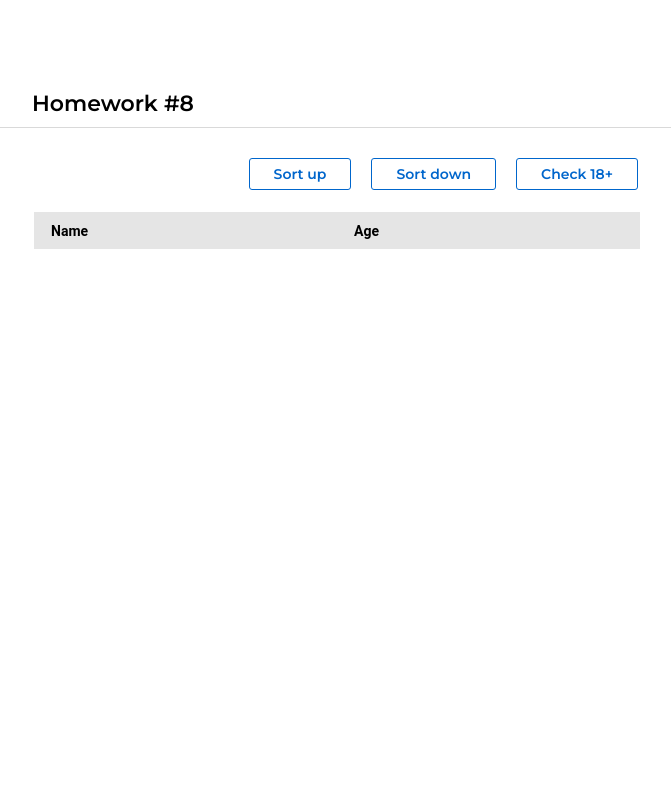
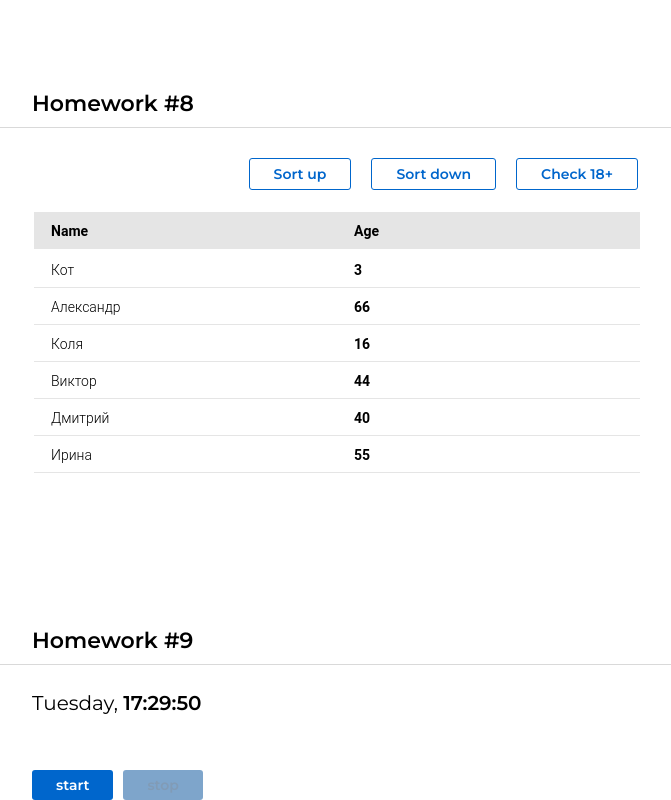
Before and after one commit to LDS196/hws2-master, a React (Create React App) app: page /#/junior in a window 1280 px wide. Shown: the part 613-1413 px from the top of the page, without its empty margins (38-709 px from the left). Before the commit the page ends 1041 px from the top, so only its background shows below. Built offline with nearby package versions, Linux system fonts and the light colour scheme.

Commit message:
hw#9 update

```diff
--- a/src/s2-homeworks/hw05/pages/Junior.tsx
+++ b/src/s2-homeworks/hw05/pages/Junior.tsx
@@ -2,6 +2,7 @@ import React from 'react'
 import HW6 from "../../hw06/HW6";
 import HW7 from "../../hw07/HW7";
 import HW8 from "../../hw08/HW8";
+import HW9 from "../../hw09/HW9";
 // import HW6 from '../../hw06/HW6'
 // import HW7 from '../../hw07/HW7'
 // import HW8 from '../../hw08/HW8'
@@ -13,7 +14,7 @@ function Junior() {
             <HW6 />
             <HW7 />
             <HW8 />
-            {/*<HW9 />*/}
+            <HW9 />
         </div>
     )
 }
--- a/src/s2-homeworks/hw08/User.tsx
+++ b/src/s2-homeworks/hw08/User.tsx
@@ -9,13 +9,13 @@ type UserPropsType = {
 
 const User: React.FC<UserPropsType> = ({ u }) => {
     return (
-        <tr id={'hw8-user-' + u._id + '-' + u.age} className={s.item}>
+        <tr id={'hw8-user-' + u._id + '-' + u.age} className={s.my}>
             <td id={'hw8-user-name-' + u._id} className={s.nameCol}>
-                {/*отобразить имя*/}
+                {u.name}
 
             </td>
-            <td id={'hw8-user-age-' + u._id}>
-                {/*отобразить возраст*/}
+            <td className={s.ageCol} id={'hw8-user-age-' + u._id}>
+                {u.age}
 
             </td>
         </tr>
--- a/src/s2-homeworks/hw09/Clock.module.css
+++ b/src/s2-homeworks/hw09/Clock.module.css
@@ -1,14 +1,26 @@
 .buttonsContainer {
+    display: flex;
+    gap: 0 10px;
 }
 
 .clock {
+    margin-top: 26px;
+    font-weight: 400;
+    font-size: 20px;
+    line-height: 24px;
 }
 
 .watch {
+    margin-bottom: 8px;
 }
 
 .watch strong {
 }
 
 .more {
+    color: rgba(0, 0, 0, 0.5);
+    margin-bottom: 27px;
+    font-weight: 400;
+    font-size: 16px;
+    line-height: 20px;
 }
--- a/src/s2-homeworks/hw09/Clock.tsx
+++ b/src/s2-homeworks/hw09/Clock.tsx
@@ -2,37 +2,73 @@ import React, {useState} from 'react'
 import SuperButton from '../hw04/common/c2-SuperButton/SuperButton'
 import {restoreState} from '../hw06/localStorage/localStorage'
 import s from './Clock.module.css'
+import {logDOM} from "@testing-library/react";
 
 function Clock() {
     const [timerId, setTimerId] = useState<number | undefined>(undefined)
     // for autotests // не менять // можно подсунуть в локалСторэдж нужную дату, чтоб увидеть как она отображается
     const [date, setDate] = useState<Date>(new Date(restoreState('hw9-date', Date.now())))
     const [show, setShow] = useState<boolean>(false)
+    const DAYS = [
+        'Sunday',
+        'Monday',
+        'Tuesday',
+        'Wednesday',
+        'Thursday',
+        'Friday',
+        'Saturday'
+    ];
+    const MONTHS = ['January', 'February', 'March', 'April', 'May', 'June', 'July', 'August', 'September', 'October', 'November', 'December'];
 
     const start = () => {
         // пишут студенты // запустить часы (должно отображаться реальное время, а не +1)
         // сохранить ид таймера (https://learn.javascript.ru/settimeout-setinterval#setinterval)
-
+        // const t = setInterval(() => setDate(new Date()), 1000)
+        const t = setInterval(() => setDate(new Date()), 1000)
+         setTimerId(+t)
     }
 
     const stop = () => {
         // пишут студенты // поставить часы на паузу, обнулить ид таймера (timerId <- undefined)
-
+        clearInterval(timerId)
+        setTimerId(undefined)
     }
 
     const onMouseEnter = () => { // пишут студенты // показать дату если наведена мышка
-
+        setShow(true)
     }
     const onMouseLeave = () => { // пишут студенты // спрятать дату если мышка не наведена
-
+        setShow(false)
+    }
+    let seconds: any = date.getSeconds()
+    if (seconds < 10) {
+        seconds = '0' + seconds
     }
 
-    const stringTime = 'date->time' || <br/> // часы24:минуты:секунды (01:02:03)/(23:02:03)/(24:00:00)/(00:00:01) // пишут студенты
-    const stringDate = 'date->date' || <br/> // день.месяц.год (01.02.2022) // пишут студенты, варианты 01.02.0123/01.02.-123/01.02.12345 не рассматриваем
+    let minutes: any = date.getMinutes()
+    if (minutes < 10) {
+        minutes = '0' + minutes
+    }
+    let hours: any = date.getHours()
+    if (hours < 10) {
+        hours = '0' + hours
+    }
+    const stringTime = `${hours}:${minutes}:${seconds}` || <br/> // часы24:минуты:секунды (01:02:03)/(23:02:03)/(24:00:00)/(00:00:01) // пишут студенты
+    let day: any = date.getDate()
+    if (day < 10) {
+        day = '0' + day
+    }
+    let mounth: any = date.getDate()
+    if (day < 10) {
+        mounth = '0' + mounth
+    }
+
+
+    const stringDate = `${day}:${mounth}:${date.getFullYear()}` || <br/> // день.месяц.год (01.02.2022) // пишут студенты, варианты 01.02.0123/01.02.-123/01.02.12345 не рассматриваем
 
     // день недели на английском, месяц на английском (https://learn.javascript.ru/intl#intl-datetimeformat)
-    const stringDay = 'date->day' || <br/> // пишут студенты
-    const stringMonth = 'date->month' || <br/> // пишут студенты
+    const stringDay = DAYS[date.getDay()] || <br/> // пишут студенты
+    const stringMonth = MONTHS[date.getDate()] || <br/> // пишут студенты
 
     return (
         <div className={s.clock}>
@@ -52,8 +88,9 @@ function Clock() {
                 <div className={s.more}>
                     {show ? (
                         <>
-                            <span id={'hw9-month'}>{stringMonth}</span>,{' '}
-                            <span id={'hw9-date'}>{stringDate}</span>
+                            <span id={'hw9-date'}>{stringDate}</span>,
+                            <span id={'hw9-month'}>{stringMonth}</span>{' '}
+
                         </>
                     ) : (
                         <>
@@ -66,14 +103,14 @@ function Clock() {
             <div className={s.buttonsContainer}>
                 <SuperButton
                     id={'hw9-button-start'}
-                    disabled={true} // пишут студенты // задизэйблить если таймер запущен
+                    disabled={!!timerId} // пишут студенты // задизэйблить если таймер запущен
                     onClick={start}
                 >
                     start
                 </SuperButton>
                 <SuperButton
                     id={'hw9-button-stop'}
-                    disabled={true} // пишут студенты // задизэйблить если таймер не запущен
+                    disabled={!timerId} // пишут студенты // задизэйблить если таймер не запущен
                     onClick={stop}
                 >
                     stop
```
